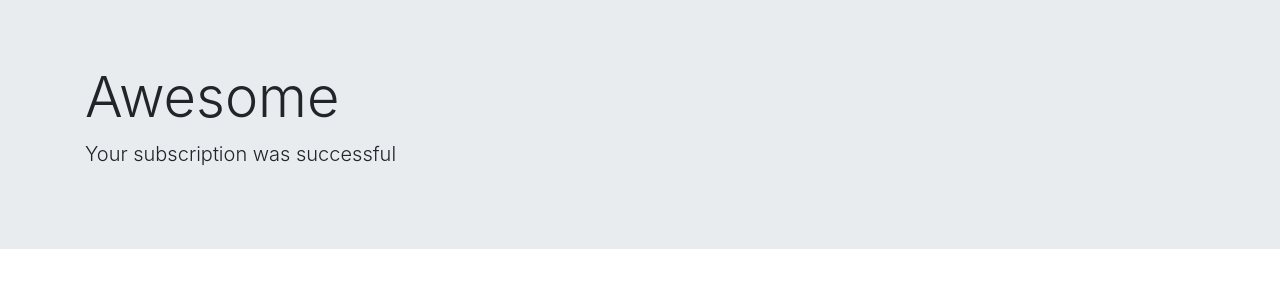
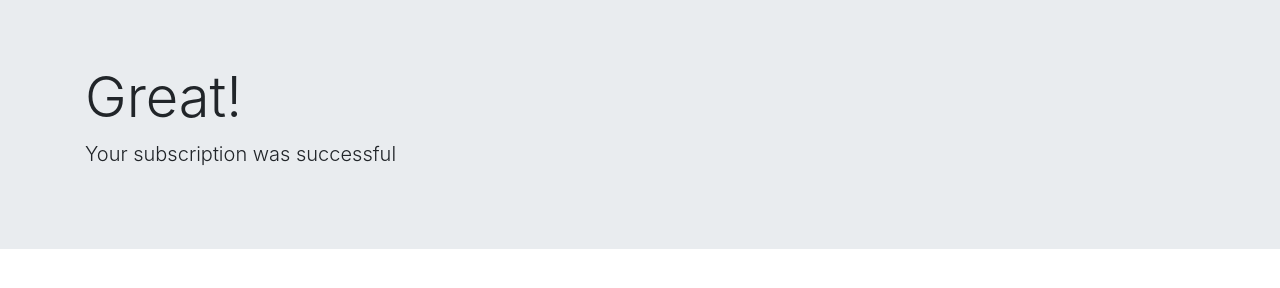
Before and after one commit to gildasNfor/News-letter-SignUp, a website: page success.html in a window 1280 px wide. Drawn offline with nearby package versions, Linux system fonts and the light colour scheme.

Commit message:
Changes to success page

```diff
--- a/success.html
+++ b/success.html
@@ -12,7 +12,7 @@
 <body>
   <div class="jumbotron jumbotron-fluid">
     <div class="container">
-      <h1 class="display-4">Awesome</h1>
+      <h1 class="display-4">Great!</h1>
       <p class="lead">Your subscription was successful</p>
     </div>
   </div>
```
